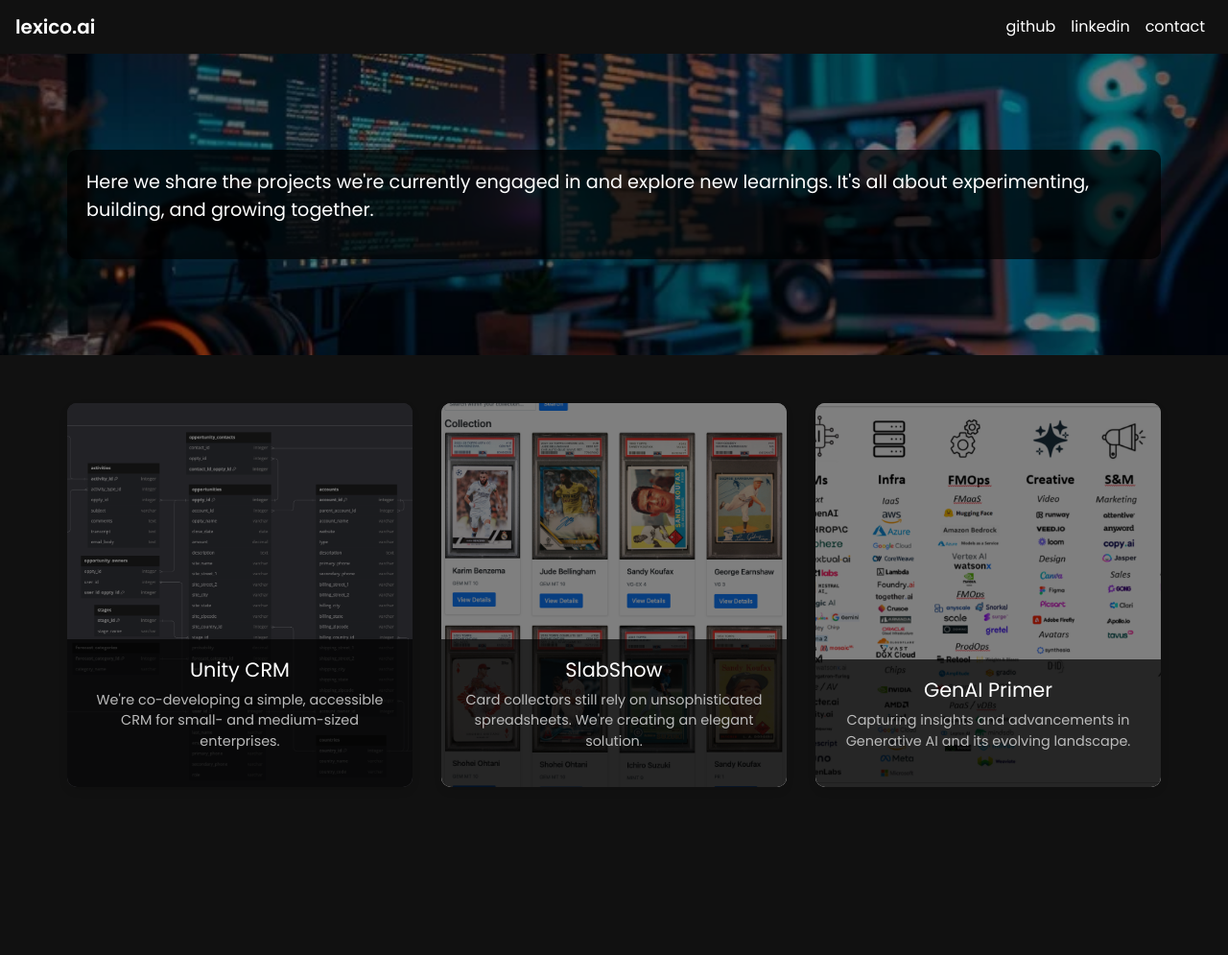
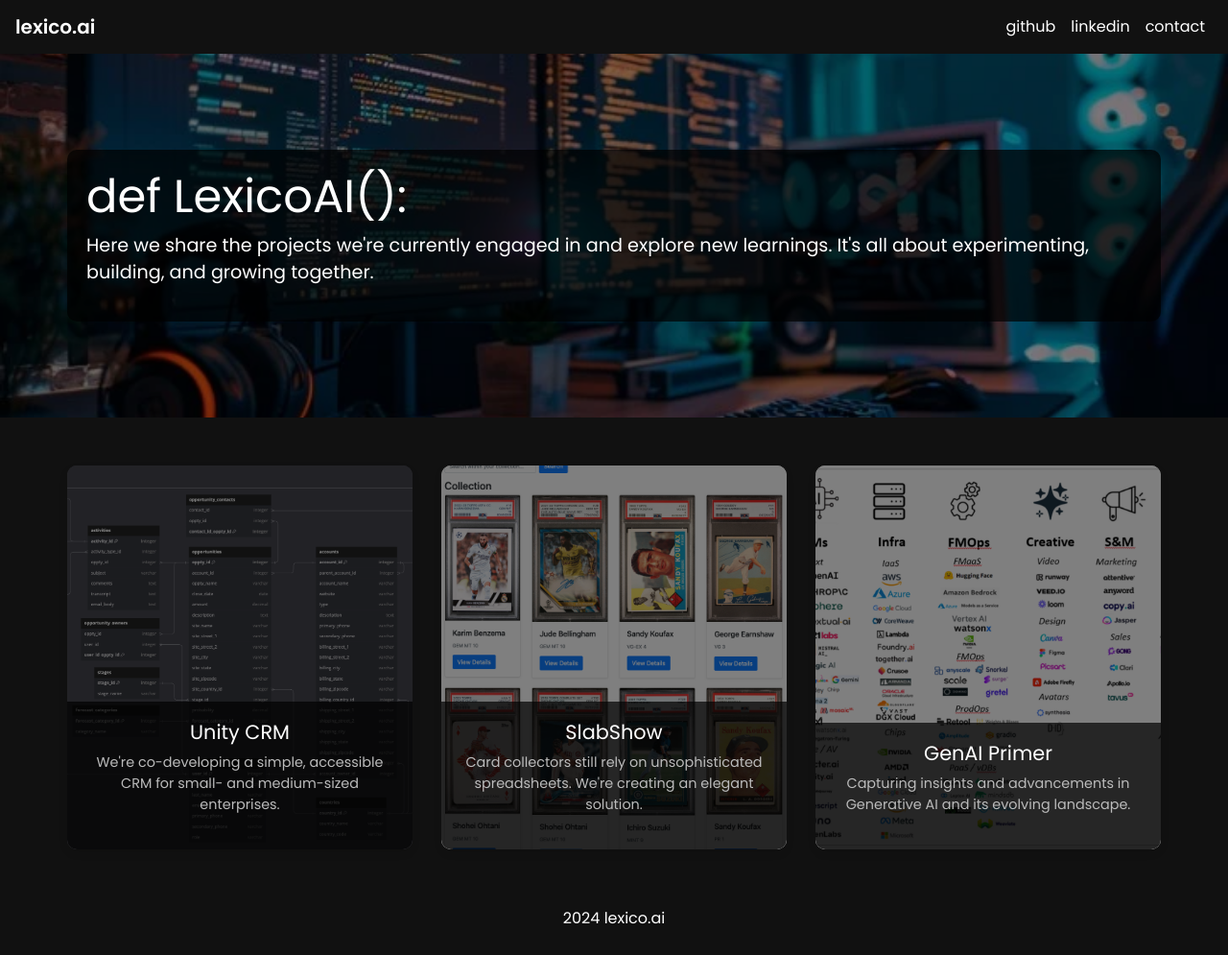
Before and after one commit to villoslado/villoslado.github.io, a plain HTML site: page index.html in a window 1280 px wide. Shown: the whole page at 96% size. Before the commit the page ends 870 px from the top, so only its background shows below. Drawn offline with nearby package versions, Linux system fonts and the light colour scheme.

Commit message:
Redesigned landing site

```diff
--- a/index.html
+++ b/index.html
@@ -78,6 +78,7 @@
             color: #bbb;
             font-family: 'Poppins', sans-serif;
         }
+        .footer { background-color: #111; color: #fff; padding: 10px 0; text-align: center; font-family: 'Poppins', sans-serif; }
         </style>
     </head>
     <body>
@@ -112,6 +113,7 @@
         </nav>
         <div class="hero">
             <div class="container">
+                <h1>def LexicoAI():</h1>
                 <p>
                     Here we share the projects we're currently engaged in and explore new learnings. It's all about experimenting, building, and growing together.
                 </p>
@@ -120,6 +122,7 @@
         <div class="container text-center features">
             <div class="row">
                 <div class="col-md-4">
+                    <a href="https://github.com/Sigma-Unity-CRM/CRM-Project" target="_blank">
                         <div class="feature-box"
                              style="background: url('images/unitycrm.png') center center / cover no-repeat">
                             <div class="content">
@@ -127,8 +130,10 @@
                                 <p>We're co-developing a simple, accessible CRM for small- and medium-sized enterprises.</p>
                             </div>
                         </div>
+                    </a>
                 </div>
                 <div class="col-md-4">
+                    <a href="https://github.com/villoslado/slabshow" target="_blank">
                         <div class="feature-box"
                              style="background: url('images/prototype.png') center center / cover no-repeat">
                             <div class="content">
@@ -136,8 +141,11 @@
                                 <p>Card collectors still rely on unsophisticated spreadsheets. We're creating an elegant solution.</p>
                             </div>
                         </div>
+                    </a>
                 </div>
                 <div class="col-md-4">
+                    <a href="https://gvilloslado.notion.site/A-Primer-on-Generative-AI-104f696b7be180bbaf8ae4807fe0ee00?pvs=4"
+                       target="_blank">
                         <div class="feature-box"
                              style="background: url('images/ecosystem.png') center center / cover no-repeat">
                             <div class="content">
@@ -145,8 +153,12 @@
                                 <p>Capturing insights and advancements in Generative AI and its evolving landscape.</p>
                             </div>
                         </div>
+                    </a>
                 </div>
             </div>
+        </div>
+        <div class="footer">
+            <p>2024 lexico.ai</p>
         </div>
         <script src="https://code.jquery.com/jquery-3.5.1.slim.min.js"></script>
         <script src="https://cdn.jsdelivr.net/npm/@popperjs/core@2.5.4/dist/umd/popper.min.js"></script>
```
Lines whose indentation alone changed are shown as unchanged.
